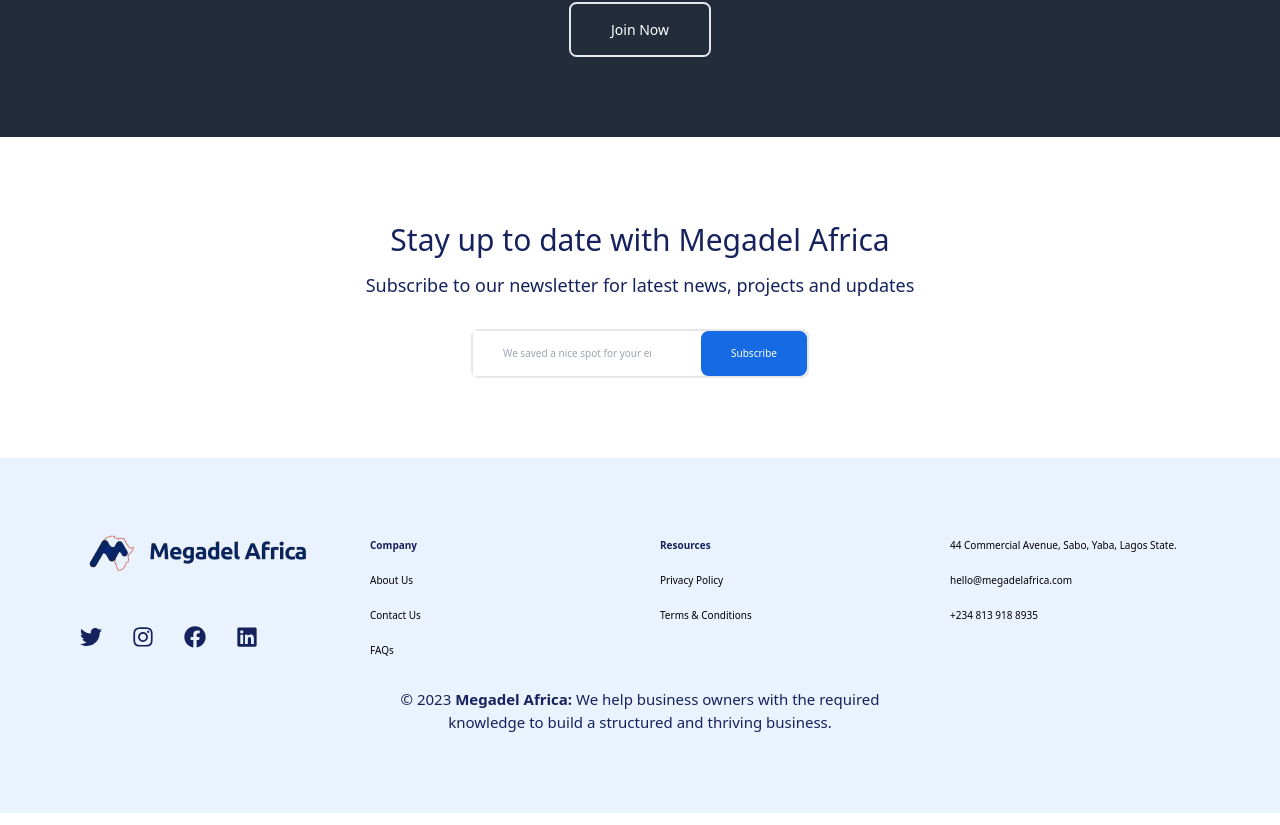
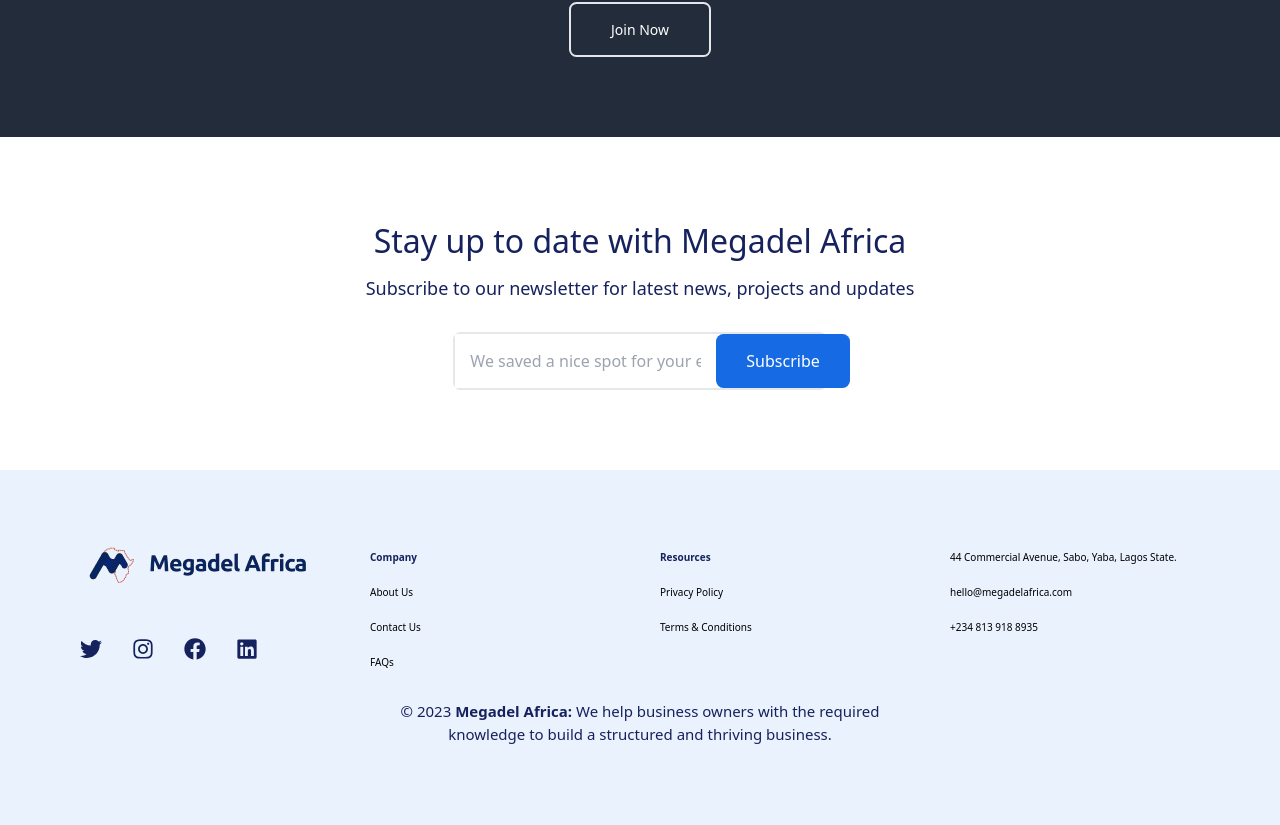
Before and after one commit to Thoobi/megadel-africa, a React (Vite) app: page / in a window 1280 px wide. Shown: the part 5542-6367 px from the top of the page. Built offline with nearby package versions, Linux system fonts and the light colour scheme.

Commit message:
style: improve layout and styling of Subscribe component for better readability

```diff
--- a/src/components/subscribe.jsx
+++ b/src/components/subscribe.jsx
@@ -1,26 +1,23 @@
 export default function Subscribe() {
   return (
-    <section className="flex flex-col items-stretch text-center justify-center text-custom-blue-500 p-[3rem] gap-[1rem] sm:p-[4rem] lg:items-center xl:p-[8rem]">
-      <h2 className="font-medium text-[3rem]">
+    <section className="flex flex-col items-stretch text-center justify-center text-custom-blue-500 p-12 gap-4 sm:p-16 lg:items-center xl:p-32">
+      <h2 className="font-medium text-32">
         Stay up to date with Megadel Africa
       </h2>
-      <p className="font-medium lg:mb-[2rem] text-[1.8rem]">
+      <p className="font-medium lg:mb-8 text-18">
         Subscribe to our newsletter for latest news, projects and updates
       </p>
-      <form
-        action=""
-        method="POST"
-        className="flex flex-col items-stretch rounded-xl gap-[2rem] mt-[1rem] lg:mt-0 lg:flex-row lg:border-[2px]"
-      >
+      <form className="flex flex-col items-stretch rounded-xl gap-8 mt-4 w-2/6 lg:gap-0 lg:mt-0 lg:flex-row lg:border-2">
         <input
           type="text"
           name="text"
           placeholder="We saved a nice spot for your email"
-          className="py-[1.5rem] px-[3rem] border-[2px] lg:border-0"
+          className="py-6 px-6 border-2 outline-none flex-1 text-16 lg:border-0"
+          required
         />
         <button
           type="submit"
-          className="bg-custom-blue-100 text-white rounded-xl py-[1.5rem] px-[3rem]"
+          className="bg-custom-blue-100 text-white rounded-xl py-6 px-12 text-16"
         >
           Subscribe
         </button>
```
